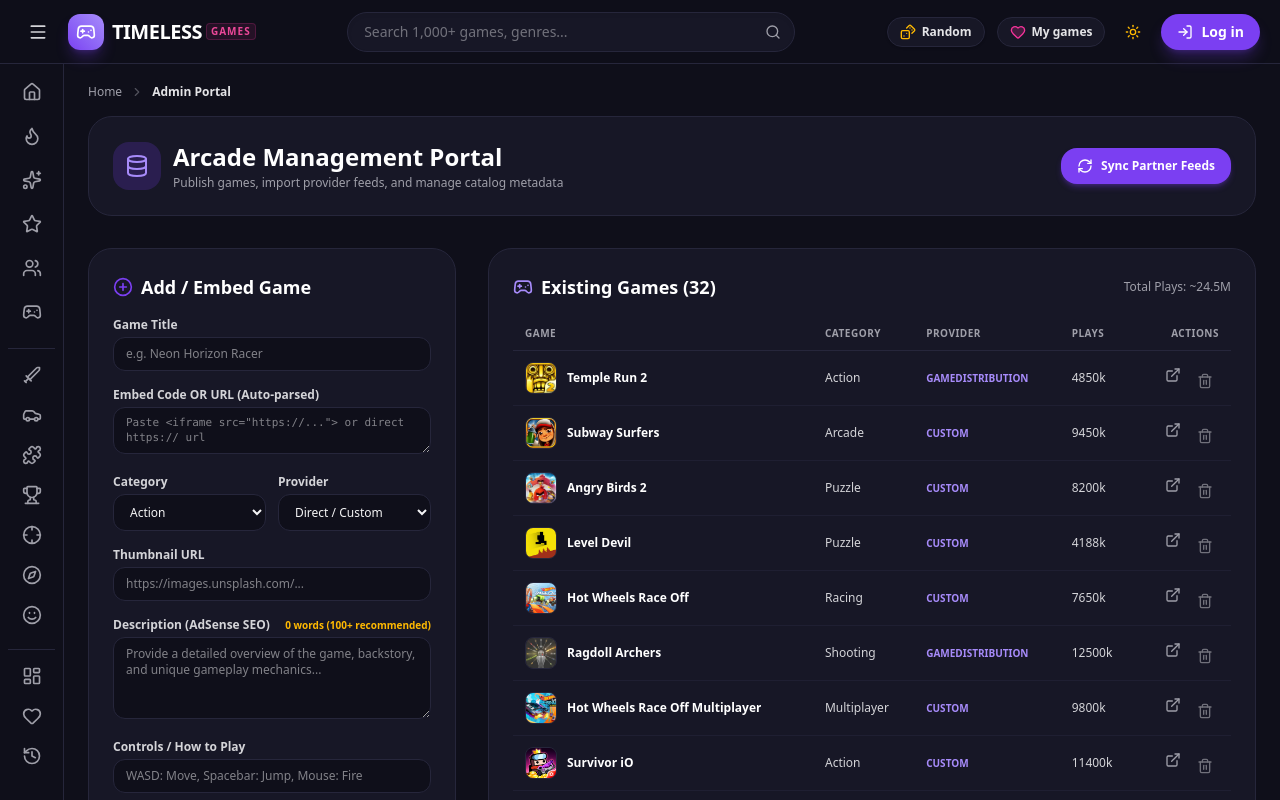
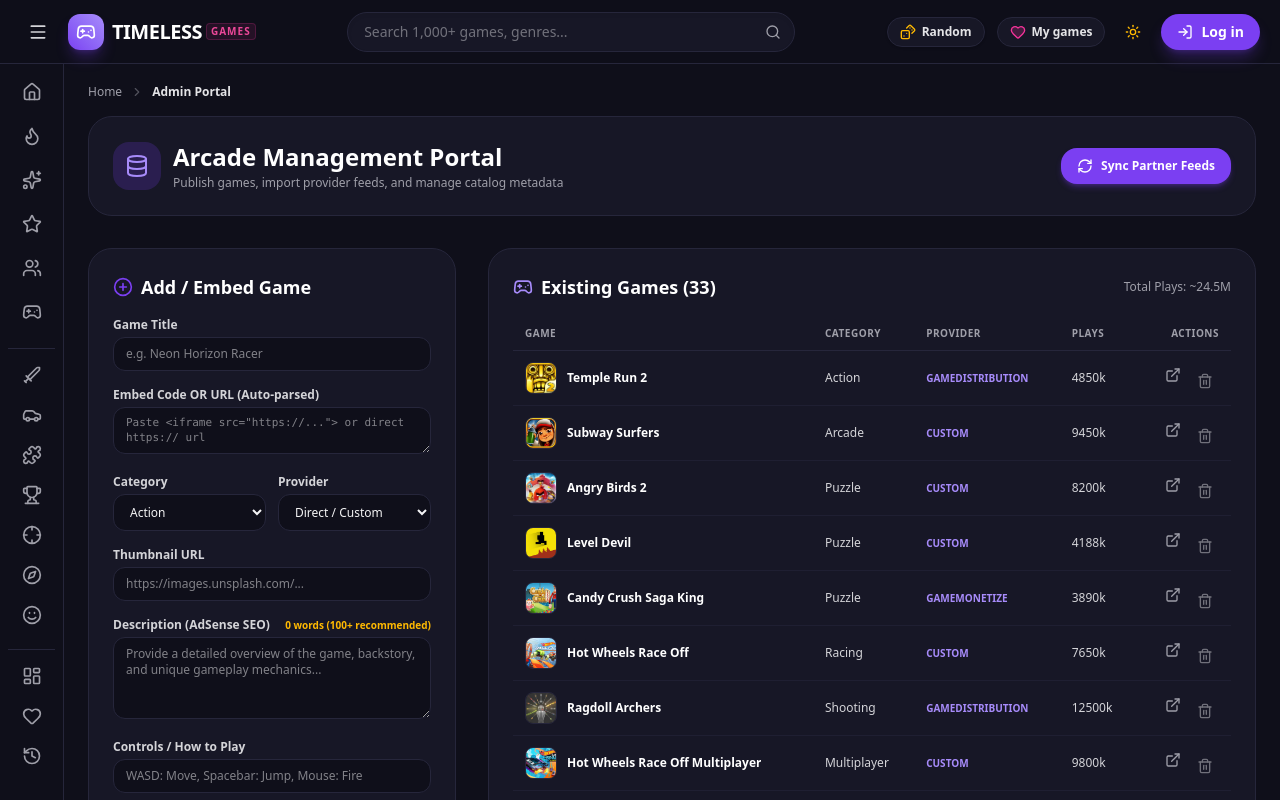
Before and after one commit to timelessdeath00-del/TIMELESS, a Next.js app in the folder timeless-app/: page /admin in a window 1280 px wide. Shown: the top 800 px of the page. Built offline with nearby package versions, Linux system fonts and the light colour scheme; grey boxes are pictures that could not be loaded.

Commit message:
feat: launch Candy Crush Saga King with GameMonetize HTML5 embed and artwork

```diff
--- a/timeless-app/src/data/games.ts
+++ b/timeless-app/src/data/games.ts
@@ -94,6 +94,34 @@
     isNew: true,
     badge: 'NEW',
     bentoSize: '1x1',
+  },
+  {
+    id: 'game-candy-crush-saga-king',
+    slug: 'candy-crush-saga-king',
+    title: 'Candy Crush Saga King',
+    developer: 'King / GameMonetize',
+    releaseDate: 'October 2023',
+    description: 'Play Candy Crush Saga King free online and immerse yourself in the world’s most famous match-3 sweet puzzle adventure! Plan your moves with precision by matching 3 or more candies in a row or column, triggering delicious cascading chain reactions. Use sweet boosters wisely in order to overcome sticky obstacles, blast through thick chocolate layers, collect delicious fruit jelly, and clear tricky licensing puzzles. Whether combining wrapped candy bombs, striped horizontal blasters, or the game-changing rainbow Color Bomb, every level is packed with mouthwatering visual effects and sugar-coated excitement. Featuring hundreds of handcrafted puzzle stages with escalating challenges, Candy Crush Saga King will test your strategic thinking and spatial reasoning. Easy to learn yet delightfully difficult to master, this smooth HTML5 browser edition plays flawlessly on desktop, mobile phone, and tablet without any downloads required. Get ready for a sugar rush and start crushing candies today!',
+    instructions: 'Click and drag (or swipe on mobile) to swap adjacent sweet candies.\nMatch 3 or more candies of the same color in a row or column to clear them.\nMatch 4 in a row to create a Striped Candy that clears an entire row or column!\nMatch 5 in a T or L shape to forge a Wrapped Candy bomb.\nMatch 5 in a straight line to create the legendary Color Bomb!\nCombine special candies together for massive board-clearing combos and blast through chocolate blockers!',
+    thumbnailUrl: '/games/candy-crush-saga-king.png',
+    embedType: 'iframe',
+    embedUrl: 'https://html5.gamemonetize.co/ushitaltif0ig5by3w54p4cy9sd3yptt/',
+    provider: 'gamemonetize',
+    providerGameId: '19382',
+    width: 800,
+    height: 600,
+    orientation: 'both',
+    mobileFriendly: true,
+    category: 'puzzle',
+    tags: ['Candy Crush', 'Match 3', 'Match-3', 'Puzzle', 'Candy', 'Saga', 'Casual', 'Hypercasual', 'Matching', 'King'],
+    playsCount: 3890000,
+    likes: 142000,
+    dislikes: 6300,
+    rating: 4.8,
+    featured: true,
+    isHot: true,
+    badge: 'HOT',
+    bentoSize: '2x1',
   },
   {
     id: 'game-hot-wheels-race-off',
```
Also changed, not shown: timeless-app/public/games/candy-crush-saga-king.png (added).
